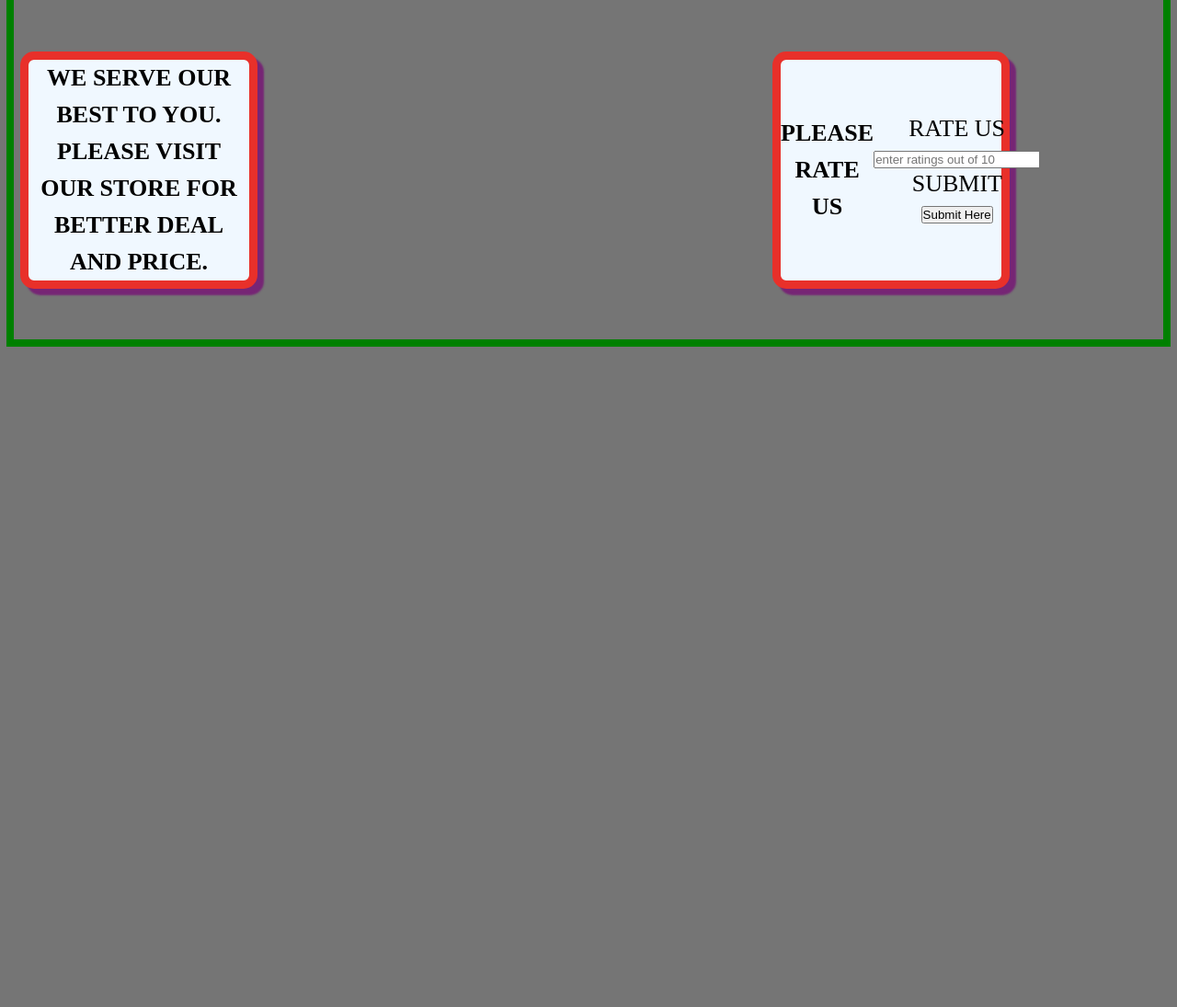
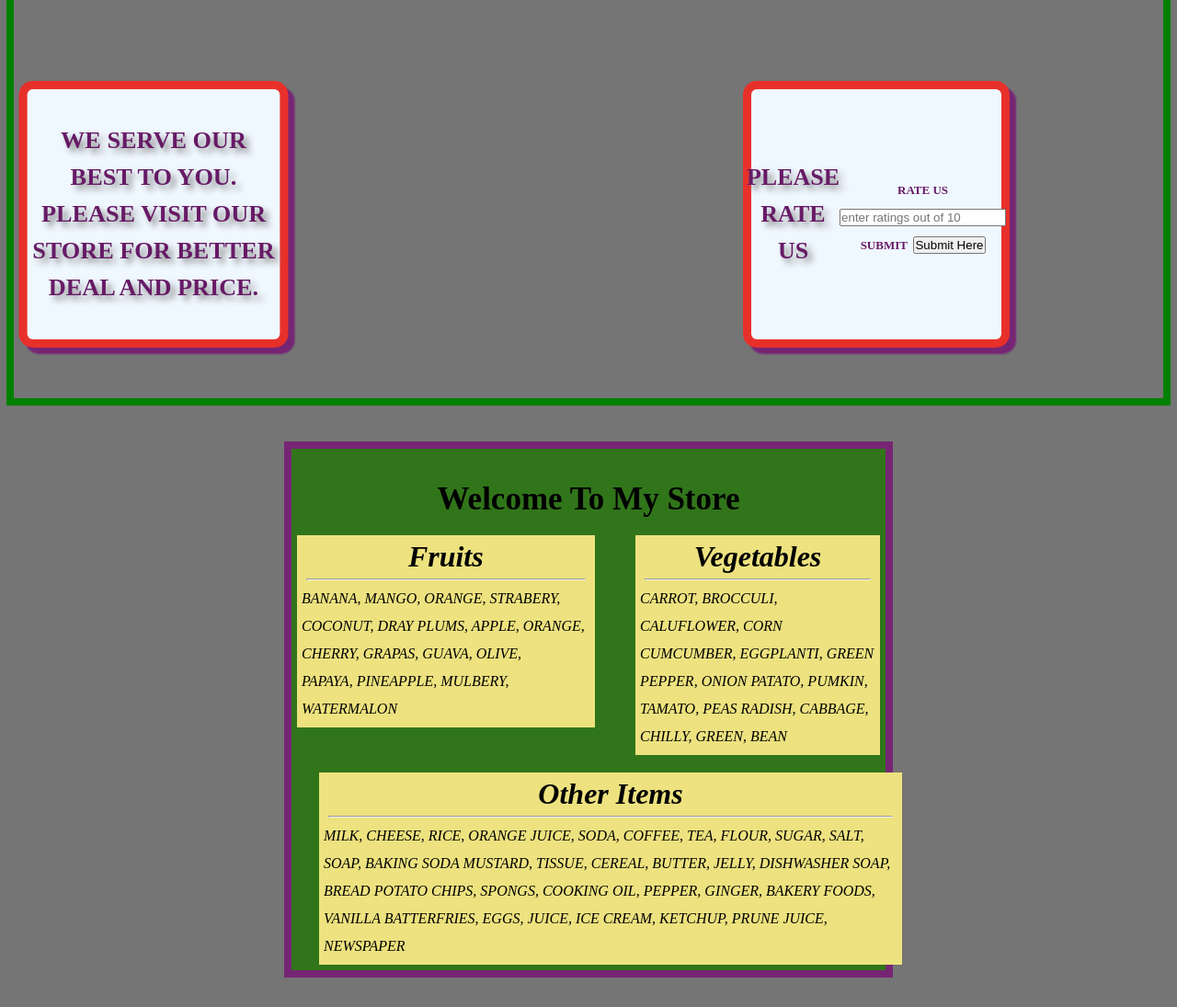
Before and after one commit to Aryan-3098/Css-3_Assesment-6, a plain HTML site: page index.html in a window 1280 px wide. Shown: the part 580-1675 px from the top of the page at 92% size. Before the commit the page ends 964 px from the top, so only its background shows below. Drawn offline with Linux system fonts and the light colour scheme.

Commit message:
Changes to third container

```diff
--- a/index.html
+++ b/index.html
@@ -1,53 +1,59 @@
 <!DOCTYPE html>
 <html lang="en">
   <head>
-    <meta charset="UTF-8">
-    <meta http-equiv="X-UA-Compatible" content="IE=edge">
-    <meta name="viewport" content="width=device-width, initial-scale=1.0">
+    <meta charset="UTF-8" />
+    <meta http-equiv="X-UA-Compatible" content="IE=edge" />
+    <meta name="viewport" content="width=device-width, initial-scale=1.0" />
     <title>Css 3_Assesment 6</title>
-    <link rel="stylesheet" href="style.css">
+    <link rel="stylesheet" href="style.css" />
   </head>
   <body>
     <div id="container_1">
       <div class="box" id="welcome_box">
         <p>
-                WELCOME TO <br> ALL-IN-ONE <br> GENERAL STORE
+          WELCOME TO <br />
+          ALL-IN-ONE <br />
+          GENERAL STORE
         </p>
       </div>
     </div>
-    <hr>
-    <hr>
+    <hr />
+    <hr />
     <div id="container_2">
-        <div class="box" id="address_box">
+      <div class="box c2_b" id="address_box">
         <p>
-                Address:B-145 near <br> Delhi public school <br> Faridabad <br> Haryana
+          Address:B-145 near <br />
+          Delhi public school <br />
+          Faridabad <br />
+          Haryana
         </p>
       </div>
-        <div class="box" id="img_box">
+      <div class="box c2_b" id="img_box">
         <div id="img">
-                <img src="https://plus.unsplash.com/premium_photo-1663091415799-43432ca4ff5e?ixlib=rb-1.2.1&ixid=MnwxMjA3fDB8MHxzZWFyY2h8MTN8fGZydWl0JTIwZGVsaXZlcnl8ZW58MHx8MHx8&auto=format&fit=crop&w=500&q=60" alt="food">
+          <img
+            src="https://plus.unsplash.com/premium_photo-1663091415799-43432ca4ff5e?ixlib=rb-1.2.1&ixid=MnwxMjA3fDB8MHxzZWFyY2h8MTN8fGZydWl0JTIwZGVsaXZlcnl8ZW58MHx8MHx8&auto=format&fit=crop&w=500&q=60"
+            alt="food"
+          />
         </div>
       </div>
-        <div class="box" id="serve_box">
+      <div class="box c2_b" id="serve_box">
         <p>
           WE SERVE OUR BEST TO YOU.
-                <br>
+          <br />
           PLEASE VISIT OUR STORE FOR BETTER DEAL AND PRICE.
         </p>
       </div>
-        <div class="box" id="rating_box">
-            <p>
-                PLEASE RATE US
-            </p>
+      <div class="box c2_b" id="rating_box">
+        <p style="display: block;">PLEASE RATE US</p>
         <div id="form">
           <form action="">
             <div class="inputs">
-                        <label >RATE US</label>
-                        <input type="numer" placeholder="enter ratings out of 10">
+              <label>RATE US</label>
+              <input type="numer" placeholder="enter ratings out of 10" />
             </div>
             <div class="inputs">
               <label>SUBMIT</label>
-                        <input type="submit" value="Submit Here">
+              <input type="submit" value="Submit Here" />
             </div>
           </form>
         </div>
@@ -55,9 +61,45 @@
     </div>
     <div id="container_3">
       <div id="green_box">
-            <div class="yellow_boxes"></div>
-            <div class="yellow_boxes"></div>
-            <div class="yellow_boxes"></div>
+        <h1
+          style="
+            margin: 2rem 1rem 1rem 1rem;
+            text-align: center;
+            font-size: 35px;
+          "
+        >
+          Welcome To My Store
+        </h1>
+        <div class="yellow_boxes" id="f_box">
+          <h1 style="text-align: center">Fruits</h1>
+          <hr />
+          <p>
+            BANANA, MANGO, ORANGE, STRABERY,<br />
+            COCONUT, DRAY PLUMS, APPLE, ORANGE,<br />
+            CHERRY, GRAPAS, GUAVA, OLIVE,<br />
+            PAPAYA, PINEAPPLE, MULBERY, WATERMALON
+          </p>
+        </div>
+        <div class="yellow_boxes" id="v_box">
+          <h1 style="text-align: center">Vegetables</h1>
+          <hr />
+          <p>
+            CARROT, BROCCULI, CALUFLOWER, CORN CUMCUMBER, EGGPLANTI, GREEN
+            PEPPER, ONION PATATO, PUMKIN, TAMATO, PEAS RADISH, CABBAGE, CHILLY,
+            GREEN, BEAN
+          </p>
+        </div>
+        <div class="yellow_boxes" id="o_box">
+          <h1 style="text-align: center">Other Items</h1>
+          <hr />
+          <p>
+            MILK, CHEESE, RICE, ORANGE JUICE, SODA, COFFEE, TEA, FLOUR, SUGAR,
+            SALT, SOAP, BAKING SODA MUSTARD, TISSUE, CEREAL, BUTTER, JELLY,
+            DISHWASHER SOAP, BREAD POTATO CHIPS, SPONGS, COOKING OIL, PEPPER,
+            GINGER, BAKERY FOODS, VANILLA BATTERFRIES, EGGS, JUICE, ICE CREAM,
+            KETCHUP, PRUNE JUICE, NEWSPAPER
+          </p>
+        </div>
       </div>
     </div>
   </body>
--- a/style.css
+++ b/style.css
@@ -10,8 +10,8 @@ hr{
 }
 /* Boxes */
 .box{
-    width: 15rem;
-    height: 15rem;
+    width: 17rem;
+    height: 17rem;
     border: 9px solid #e8302a;
     border-radius: 15px;
     box-shadow: 7px 7px 2px #762575;
@@ -20,24 +20,19 @@ hr{
     font-size: 26px;
     display: flex;
     align-items: center;
+    justify-content: center;
+}
+/* Box lines */
+.box p{
+    line-height: 40px;
+    font-weight: bold;
+    text-shadow: 5px 5px 7px grey;
 }
 /* Container_1 */
 #container_1{
     display: flex;
     justify-content: center;
     margin: 10px 0px 15px 0px;
-}
-/* Container_2 */
-#container_2{
-    border: 8px solid green;
-    margin: 7px;
-    padding: 7px;
-    overflow: hidden;
-}
-/* Box lines */
-.box p{
-    line-height: 40px;
-    font-weight: bold;
 }
 /* Welcome box */
 #welcome_box{
@@ -47,25 +42,98 @@ hr{
     justify-content: center;
     color: #972425;
 }
+#welcome_box p{
+    font-size: 30px;
+    font-style: italic;
+}
+/* Container_2 */
+#container_2{
+    border: 8px solid green;
+    margin: 7px;
+    padding: 7px;
+    overflow: hidden;
+}
+#container_2 .box{
+    color: #671a66;
+}
 #address_box{
     float: left;
     clear: right;
     margin:0rem 1rem 10rem 0rem;
+    -webkit-transform:scale(1.01, 1.0);
 }
 #img_box{
     float: right;
     margin-right: 10rem;
+
 }
 #serve_box{
     float: left;
     clear: left;
     margin:0rem 1rem 3rem 0rem;
+    -webkit-transform:scale(1.01, 1.0);
 }
 #rating_box{
     float: right;
     margin-right: 10rem;
 }
+/* Image Css */
+#img{
+    border: 2px solid black;
+}
 #img img{
     height: 10rem;
     width: 10rem;
 }
+/* Form Css */
+#form{
+    display: block;
+}
+.box label{
+    font-size: 13px;
+    font-weight: bold;
+}
+/* Container_3 */
+#container_3{
+    display: flex;
+    justify-content: center;
+    padding: 2rem 0rem;
+}
+/* Green Box */
+#green_box{
+    border: 8px solid #762575;
+    background-color: #31751a;
+    width: 50%;
+    padding: 3px;
+}
+
+/* Yellow Boxes */
+.yellow_boxes{
+    background-color: #ede27f;
+    margin: 3px;
+    width: auto;
+    height: auto;
+    padding: 5px;
+}
+.yellow_boxes h1{
+    font-style: italic;
+}
+.yellow_boxes p{
+    font-style: italic;
+    line-height: 30px;
+}
+#f_box{
+    width: 49%;
+    float: left;
+}
+#v_box{
+    width: 40%;
+    float: right;
+}
+#o_box{
+clear: both;
+position: relative;
+left: 1.5rem;
+display: inline-block;
+margin-top: 1rem;
+}
```
Lines whose indentation alone changed are shown as unchanged.
